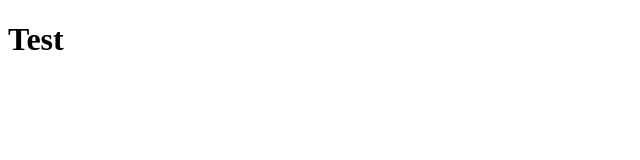
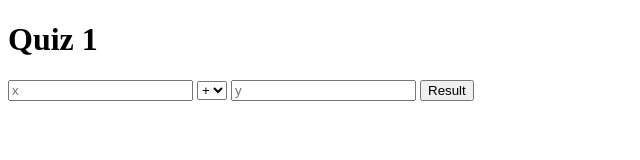
Before and after one commit to goranton/test, a plain HTML site: page index.html in a window 1280 px wide. Shown: the whole page, without its empty margins (0-640 px from the left). Drawn offline with Linux system fonts and the light colour scheme.

Commit message:
Update index.html

```diff
--- a/index.html
+++ b/index.html
@@ -8,6 +8,32 @@
     <title>Document</title>
 </head>
 <body>
-  <h1>Test</h1>
+    <h1>Quiz 1</h1>
+
+    <input type="text" name="x" placeholder="x" />
+
+    <select name="action">
+        <option value="+">+</option>
+        <option value="-">-</option>
+        <option value="+">/</option>
+        <option value="+">*</option>
+    </select>
+
+    <input type="text" name="y" placeholder="y" />
+
+    <button name="send">Result</button>
+
+
+    <script type="text/javascript">
+        const buttonElement = document.querySelector('button[name="send"]');
+
+        buttonElement.addEventListener('click', () => {
+            const xElement = document.querySelector('input[name="x"]');
+            const yElement = document.querySelector('input[name="y"]');
+            const actionElement = document.querySelector('input[name="action"]');
+
+            console.log(xElement.value, yElement.value);
+        });
+    </script>
 </body>
 </html>
```
